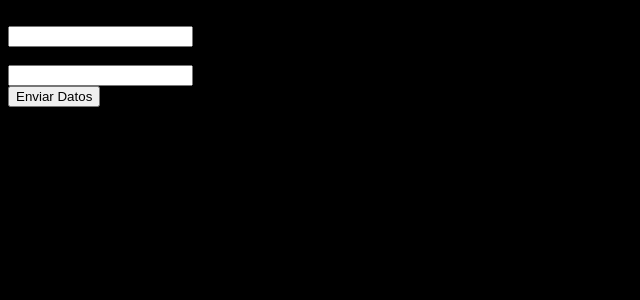
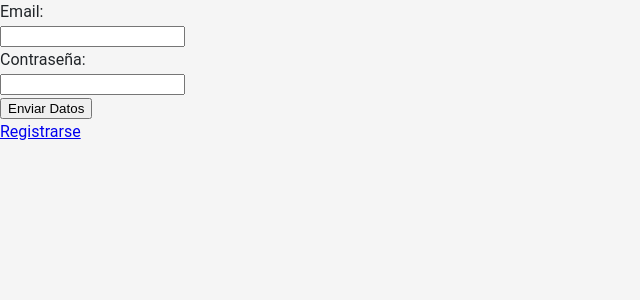
Before and after one commit to Alexiiius/Mini-foro-web-PHP-twig, a PHP site: the page made by index.php in a window 1280 px wide. Shown: the top 300 px of the page, without its empty margins (0-640 px from the left). Run offline with PHP 8.4, Linux system fonts and the light colour scheme.

Commit message:
añadidos registro y cambios en CSS

```diff
--- a/vistas/CSS/login.css
+++ b/vistas/CSS/login.css
@@ -1,3 +1,12 @@
 body{
-    background-color: black;
+    background-color: #f5f5f5;
+    font-family: 'Roboto', sans-serif;
+    font-size: 16px;
+    font-weight: 400;
+    line-height: 1.5;
+    color: #212529;
+    text-align: left;
+    margin: 0;
+    padding: 0;
+    box-sizing: border-box;
 }
--- a/vistas/usuario/login.php.twig
+++ b/vistas/usuario/login.php.twig
@@ -47,6 +47,7 @@
 			</div>
 
 		</form>
+		<a href="index.php?controlador=usuario?funcion=registro">Registrarse</a>
 	</div>
 
 
```
